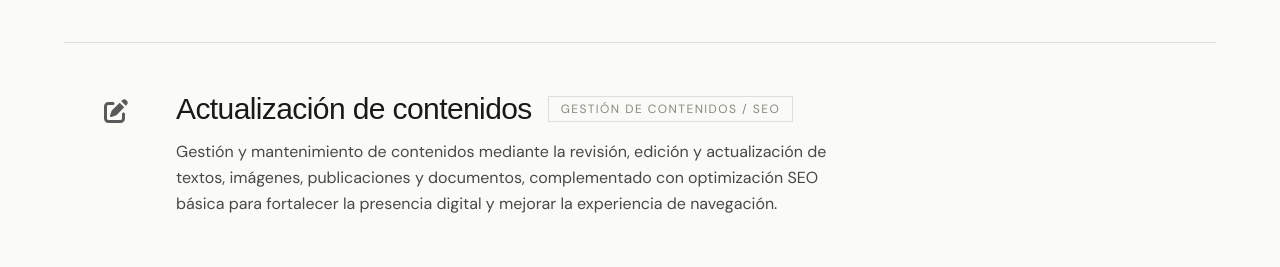
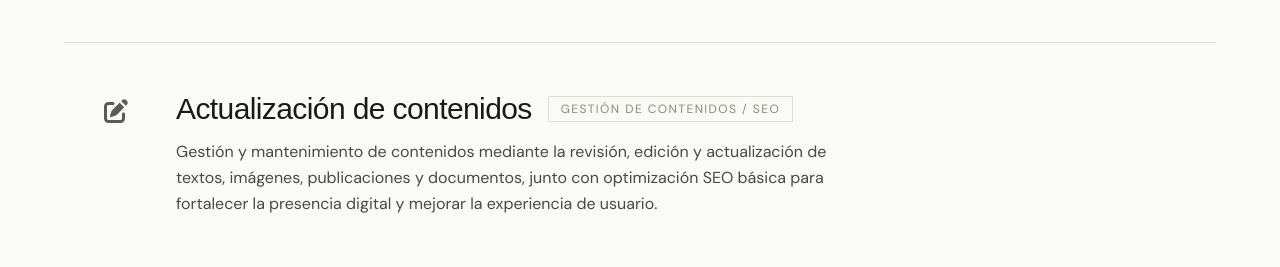
Before and after one commit to AlbertoRodBa/kulp-web, a Next.js app: page / in a window 1280 px wide. Shown: the part 1380-1647 px from the top of the page. Built offline with nearby package versions, Linux system fonts and the light colour scheme; no server answers.

Commit message:
actualizar texto de servicio

```diff
--- a/components/Services.tsx
+++ b/components/Services.tsx
@@ -26,7 +26,7 @@ const services = [
   {
     title: "Actualización de contenidos",
     description:
-      "Gestión y mantenimiento de contenidos mediante la revisión, edición y actualización de textos, imágenes, publicaciones y documentos, complementado con optimización SEO básica para fortalecer la presencia digital y mejorar la experiencia de navegación.",
+      "Gestión y mantenimiento de contenidos mediante la revisión, edición y actualización de textos, imágenes, publicaciones y documentos, junto con optimización SEO básica para fortalecer la presencia digital y mejorar la experiencia de usuario.",
     tag: "Gestión de contenidos / SEO",
     icon: faPenToSquare,
   },
```
